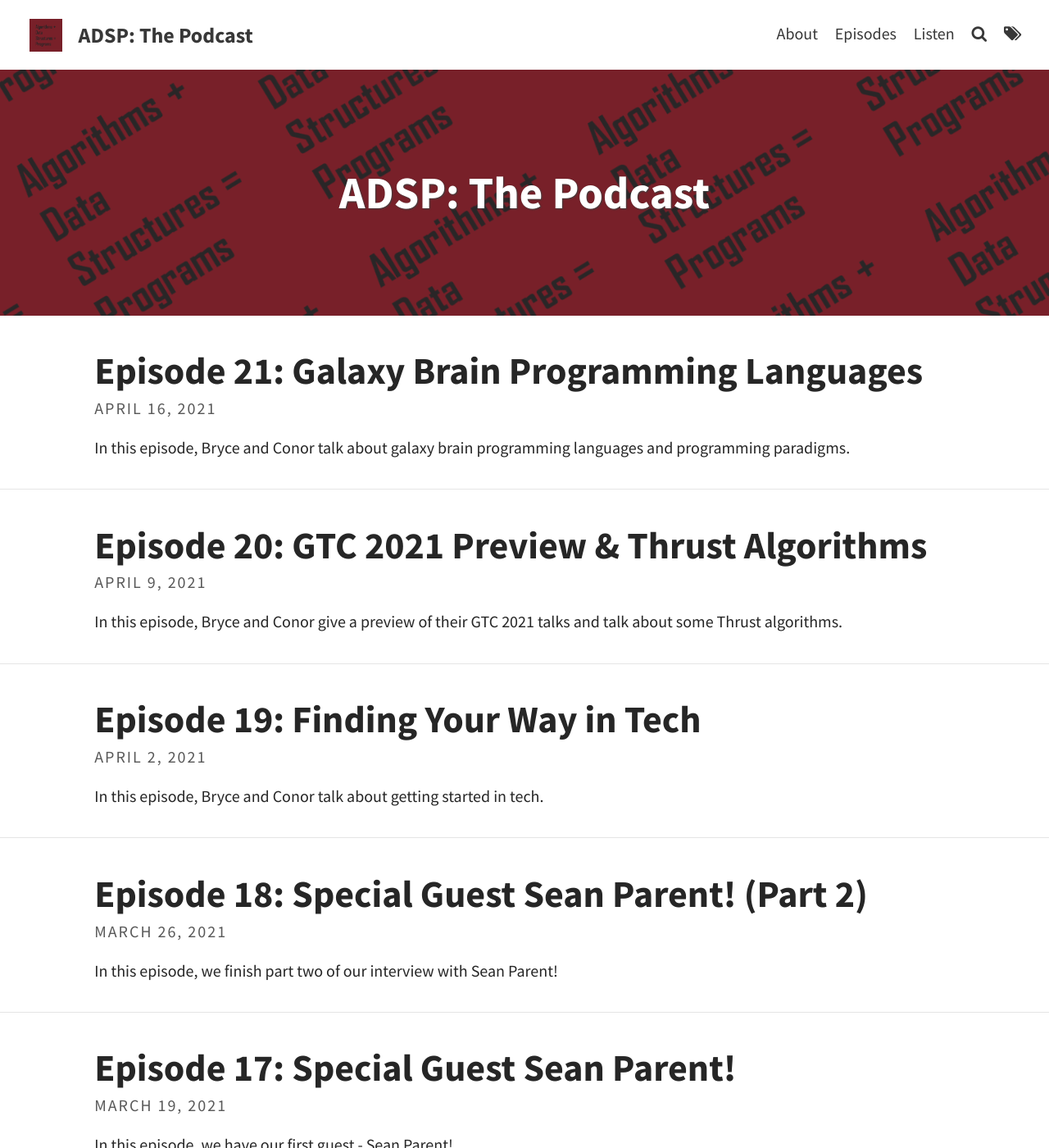
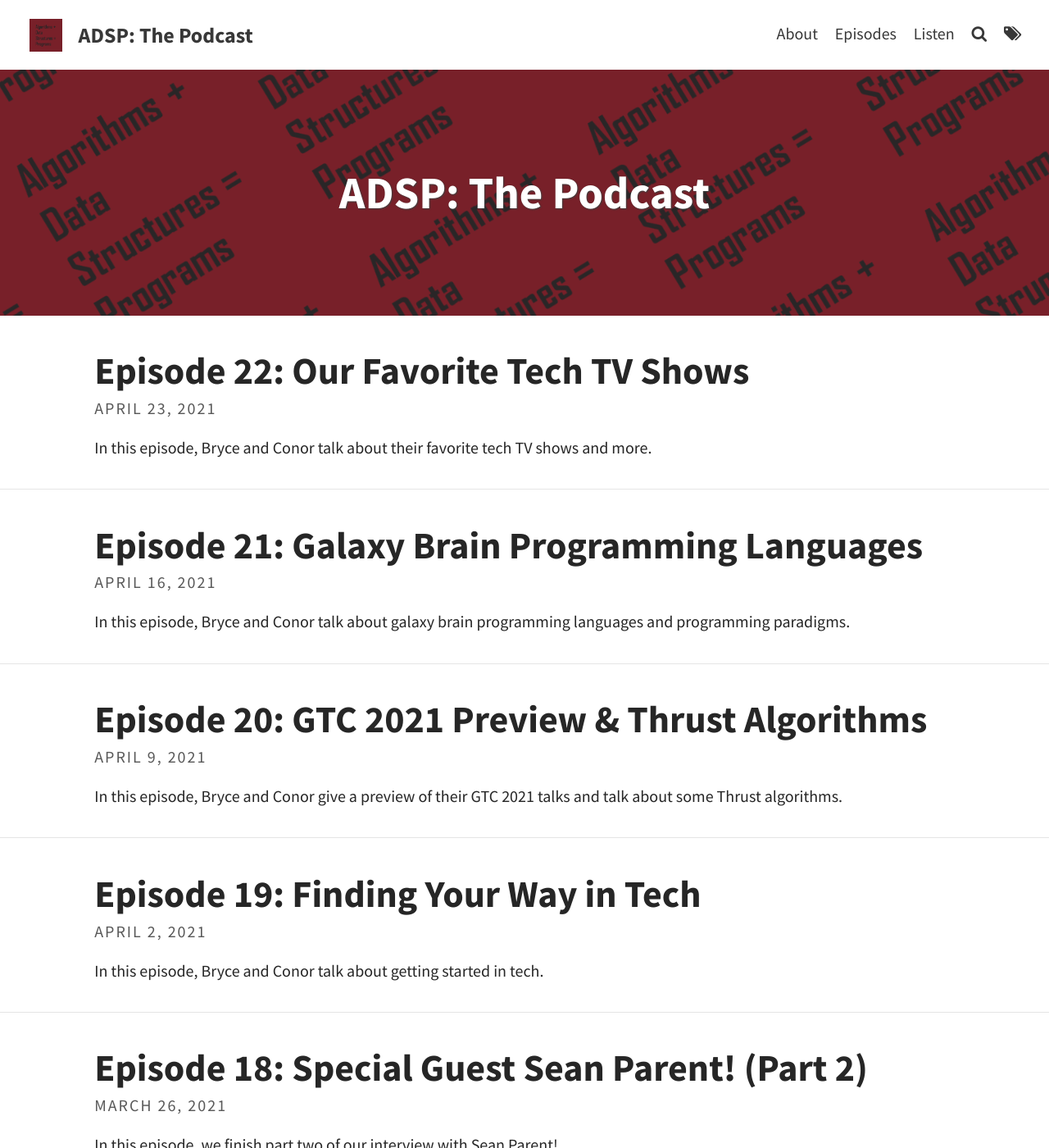
Before and after one commit to codereport/adsp2, a Jekyll site: the page built from index.html, in a window 1280 px wide and 1400 px high. Shown: the whole window at 82% size. Built offline with Jekyll 4.4.1, drawn with Linux system fonts in a browser that asks for light colours; the list of posts is cut into pages by our own code; some of the changed lines change nothing that is shown.

Commit message:
Episode 22

```diff
--- /dev/null
+++ b/_posts/2021-04-23-Episode-22.md
@@ -0,0 +1,43 @@
+---
+layout: post
+title: "Episode 22: Our Favorite Tech TV Shows"
+tags: [TV Shows]
+excerpt_separator: <!--more-->
+---
+
+<div id="buzzsprout-player-8390674"></div>
+<script src="https://www.buzzsprout.com/1501960/8390674-episode-22-our-favorite-tech-tv-shows.js?container_id=buzzsprout-player-8390674&player=small" type="text/javascript" charset="utf-8"></script>
+
+<br>In this episode, Bryce and Conor talk about their favorite tech TV shows and more.
+
+<!--more-->
+
+### Show Notes
+
+**Date Recorded:** 2021-04-17 <br>
+**Date Released:** 2021-04-23
+
+* [The Marvelous Mrs. Maisel](https://www.amazon.com/Marvelous-Mrs-Maisel-Season/dp/B06VYH1GF7)
+* [Gilmore Girls](https://www.netflix.com/ca/title/70155618)
+* [Conor's Muffin Tweet](https://twitter.com/code_report/status/1381027851579834370?s=20)
+* [Silicon Valley](https://www.hbo.com/silicon-valley)
+* [Halt and Catch Fire](https://www.netflix.com/ca/title/70302182)
+* [Mr. Robot](https://en.wikipedia.org/wiki/Mr._Robot)
+* [Devs](https://www.fxnetworks.com/shows/devs)
+* [Parcs & Rec](https://www.netflix.com/ca/title/70143842)
+* [Parcs & Rec Cones of Dunshire Scene](https://www.youtube.com/watch?v=etPLaJWVPY4)
+* [Black Mirror](https://www.netflix.com/ca/title/70264888)
+* [Altered Carbon](https://www.netflix.com/ca/title/80097140)
+* [Sense8](https://www.netflix.com/ca/title/80025744)
+* [Firefly](https://en.wikipedia.org/wiki/Firefly_(TV_series))
+* [Stargate](https://en.wikipedia.org/wiki/Stargate)
+* [WestWorld](https://www.hbo.com/westworld/season-01)
+* [Futurama](https://www.hulu.com/series/futurama-85bf4cc1-cd8b-4469-ad87-7289217a0b74)
+* [Futurama - S03E20 - Godfellas](https://en.wikipedia.org/wiki/Godfellas)
+
+### Intro Song Info
+
+Miss You by Sarah Jansen https://soundcloud.com/sarahjansenmusic<br>
+Creative Commons — Attribution 3.0 Unported — CC BY 3.0<br>
+Free Download / Stream: http://bit.ly/l-miss-you<br>
+Music promoted by Audio Library https://youtu.be/iYYxnasvfx8<br>
--- a/pages/episodes.md
+++ b/pages/episodes.md
@@ -9,6 +9,7 @@ List of all episodes.
 
 |   #   |                                               Title                                                | Release Date |
 | :---: | :------------------------------------------------------------------------------------------------: | :----------: |
+|  22   |        [Our Favorite Tech TV Shows](https://adspthepodcast.com/2021/04/23/Episode-22.html)         |  2021-04-23  |
 |  21   |    [Galaxy Brain Programming Languages](https://adspthepodcast.com/2021/04/16/Episode-21.html)     |  2021-04-16  |
 |  20   |   [GTC 2021 Preview & Thrust Algorithms](https://adspthepodcast.com/2021/04/09/Episode-20.html)    |  2021-04-09  |
 |  19   |         [Finding Your Way in Tech](https://adspthepodcast.com/2021/04/02/Episode-19.html)          |  2021-04-02  |
```
